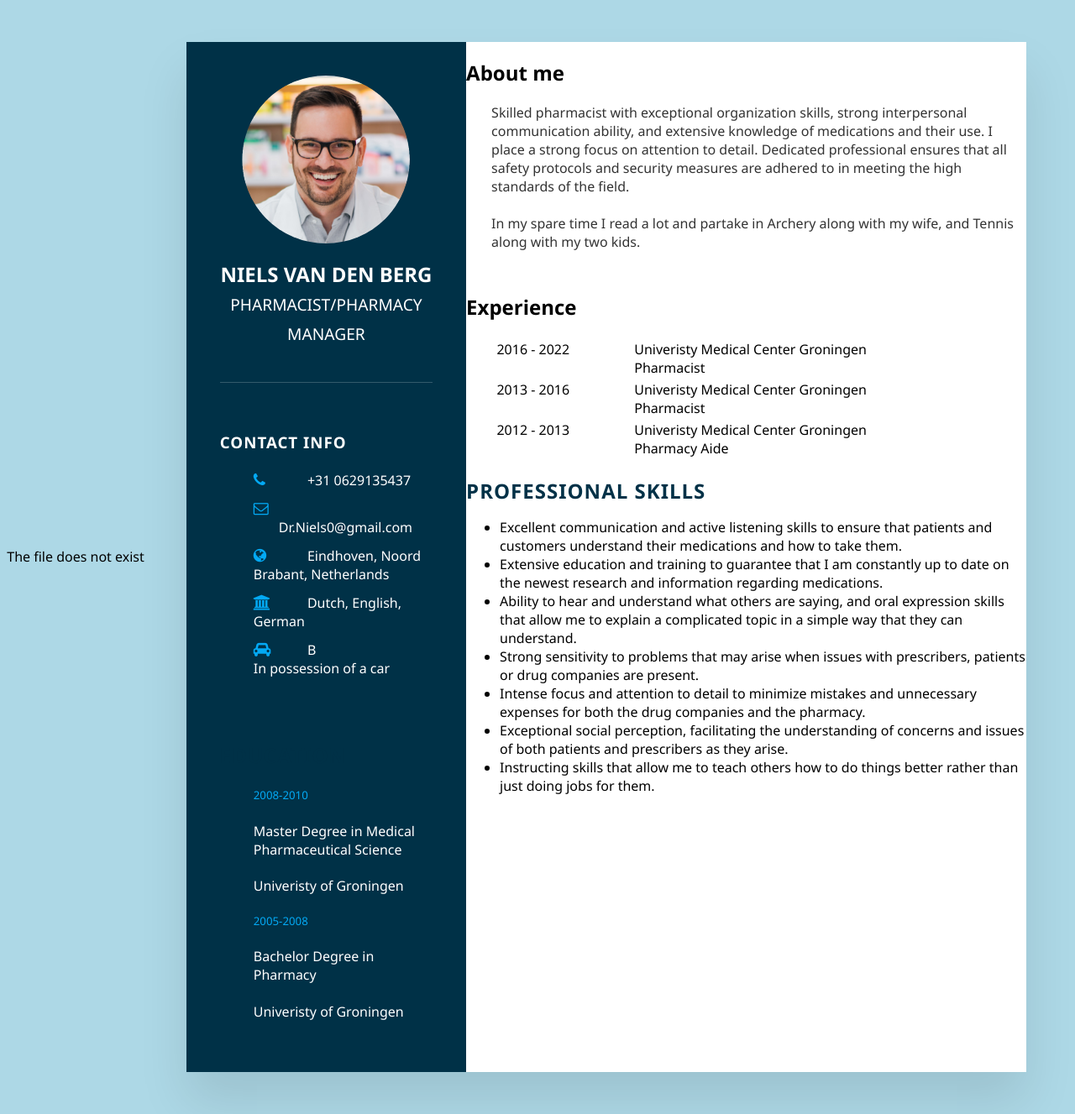
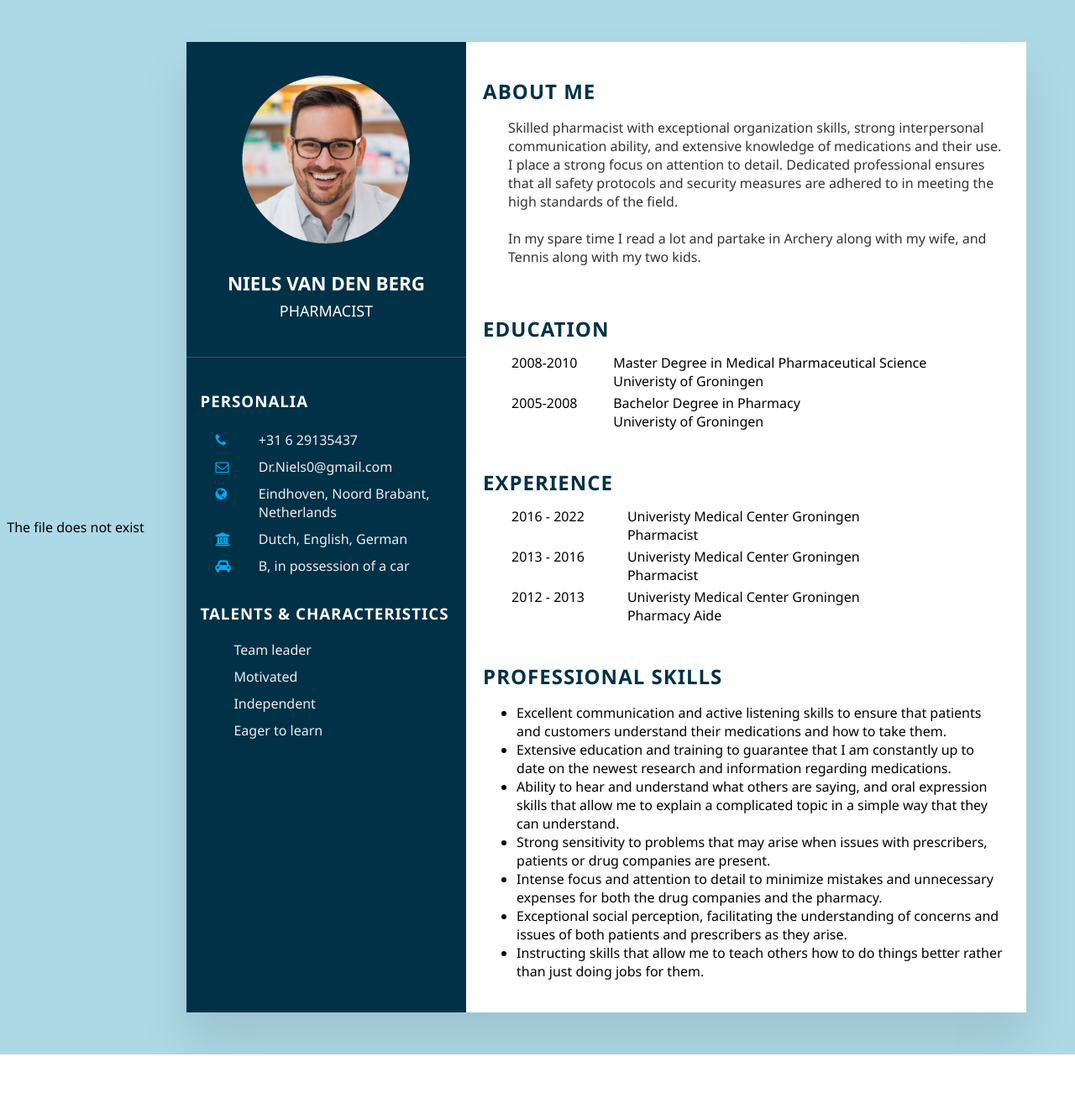
Before and after one commit to Romny468/FHICT_s4, a PHP site: page / in a window 1280 px wide. Shown: the whole page at 84% size. After the commit the page ends 1256 px from the top, so only its background shows below. Run offline with PHP 8.4, Linux system fonts and the light colour scheme; data that the repository does not hold is empty.

Commit message:
Add files via upload
New version

```diff
--- a/projectgroupF/cv/index.php
+++ b/projectgroupF/cv/index.php
@@ -21,6 +21,14 @@
 	$mob = $mob . "device: iPad<br>";
 } elseif (strpos(strtolower($rawdata), "samsung")) {
 	$mob = $mob . "device: Samsung<br>";
+} elseif (strpos(strtolower($rawdata), "pixel")) {
+	$mob = $mob . "device: Google phone<br>";
+} elseif (strpos(strtolower($rawdata), "sm-g")) {
+	$mob = $mob . "device: Samsung Galaxy phone<br>";
+} elseif (strpos(strtolower($rawdata), "sm-t")) {
+	$mob = $mob . "device: Samsung tablet<br>";
+} elseif (strpos(strtolower($rawdata), "sm-a")) {
+	$mob = $mob . "device: Samsung Galaxy A-series<br>";
 }
 
 
@@ -112,7 +120,7 @@
 $log = "$date $time <br> $platform $browser $ip $mob <br>raw data: $rawdata<br><br><br><br>";
 //echo "<br>",$log; // test
 
-$ip_array = array('213.125.137.254', '10.1.32.70', '10.1.32.71');
+$ip_array = array('213.125.137.254', '10.1.32.70', '10.1.32.71', '10.1.32.108');
 $file = "../logs/infofile.txt";
 $ip2 = $_SERVER['HTTP_X_FORWARDED_FOR'];
 if (!in_array($ip2, $ip_array)) {
@@ -141,70 +149,75 @@
 				<div class="imgBx">
 					<img src="Persona pic.png">
 				</div>
-                <h2>Niels van den Berg <br> <span>Pharmacist/Pharmacy Manager</span></h2>
+				<br><h2 style="font-size:140%">Niels van den Berg <br><span style="font-size:80%">Pharmacist</span></h2>
 			</div>
 		  <div class="contactInfo">
-                 <h3 class="title">Contact Info</h3>
-                 <ul>
-                     <li>
-                         <span class="icon"><i class="fa fa-phone" aria-hidden="true"></i></span>
-                         <span class="text"> +31 0629135437</span>
-                     </li>
-                     <li>
-                        <span class="icon"><i class="fa fa-envelope-o" aria-hidden="true"></i></span>
-                        <span class="text"> Dr.Niels0@gmail.com</span>
-                    </li>
-                    <li>
-                        <span class="icon"><i class="fa fa-globe" aria-hidden="true"></i></span>
-                        <span class="text"> Eindhoven, Noord Brabant, Netherlands</span>
-                    </li>
-                    <li>
-                        <span class="icon"><i class="fa fa-university" aria-hidden="true"></i></span>
-                        <span class="text"> Dutch, English, German </span>
-                    </li>
-                    <li>
-                        <span class="icon"><i class="fa fa-car" aria-hidden="true"></i></span>
-                        <span class="text"> B <br> In possession of a car </span>
-                    </li>
+				<h3 class="title">Personalia</h3>
+				<table style="padding-left: 5%;">
+					<colgroup>
+						<col style="width: 127px">
+						<col style="width: 500px">
+					</colgroup>
+					<tr valign="top">
+						<td><span class="icon"><i class="fa fa-phone" aria-hidden="true"></i></span></td>
+						<td style="padding-left:2%;">+31 6 29135437</td>
+					</tr>
+					<tr valign="top">
+						<td><span class="icon"><i class="fa fa-envelope-o" aria-hidden="true"></i></span></td>
+						<td style="padding-left:2%;">Dr.Niels0@gmail.com</td>
+					</tr>
+					<tr valign="top">
+						<td><span class="icon"><i class="fa fa-globe" aria-hidden="true"></i></span></td>
+						<td style="padding-left:2%;">Eindhoven, Noord Brabant, Netherlands</td>
+					</tr>
+					<tr valign="top">
+						<td><span class="icon"><i class="fa fa-university" aria-hidden="true"></i></span></td>
+						<td style="padding-left:2%;">Dutch, English, German</td>
+					</tr>
+					<tr valign="top">
+						<td><span class="icon"><i class="fa fa-car" aria-hidden="true"></i></span></td>
+						<td style="padding-left:2%;">B, in possession of a car</td>
+					</tr>
+				</table>
+				<h3 class="title">Talents & characteristics</h3>
+				<ul style="color: #eee";>
+					<li>Team leader</li>
+					<li>Motivated</li>
+					<li>Independent</li>
+					<li>Eager to learn</li>
 				</ul>
 			</div>
-
-
-             <div class="contactInfo education">
-                <h2 class="title2">Education</h2>
-				<ul>
-                    <li>
-
-                        <h5>2008-2010</h5>
-                        <h4>Master Degree in Medical Pharmaceutical Science</h4>
-                        <h4>Univeristy of Groningen</h4>
-                    </li>
-                    <li>
-                        <h5>2005-2008</h5>
-                        <h4>Bachelor Degree in Pharmacy</h4>
-                        <h4>Univeristy of Groningen</h4>
-                    </li>
-                </ul>
-            </div>
-
 		</div> <!--CLoses the left side-->
 
 
-
 		<div class="right_Side">
-    <div class="about">
-        <h2 class="titel2">About me</h2>
+			<div class="about"><br>
+				<h2 class="title2">About me</h2>
 				<p>Skilled pharmacist with exceptional organization skills, strong interpersonal communication ability, and extensive knowledge of medications and their use. I place a strong
 				focus on attention to detail. Dedicated professional ensures that all safety protocols and security measures are adhered to in meeting the high standards of the field.<br>
 				<br> In my spare time I read a lot and partake in Archery along with my wife, and Tennis along with my two kids.</p>
+				<br>
 
-    </div>
-
-    <div class="about";>
-        <h2 class="titel2">Experience</h2>
+				<h2 class="title2">Education</h2>
 				<table style="padding-left: 5%">
 					<colgroup>
-			<col style="width: 173px">
+						<col style="width: 127px">
+						<col style="width: 500px">
+					</colgroup>
+					<tr valign="top">
+						<td>2008-2010</td>
+						<td>Master Degree in Medical Pharmaceutical Science<br>Univeristy of Groningen</td>
+					</tr>
+					<tr valign="top">
+						<td>2005-2008</td>
+						<td>Bachelor Degree in Pharmacy<br>Univeristy of Groningen</td>
+					</tr>
+				</table><br>
+
+				<h2 class="title2">Experience</h2>
+				<table style="padding-left: 5%">
+					<colgroup>
+						<col style="width: 150px">
 						<col style="width: 500px">
 					</colgroup>
 					<tr valign="top">
@@ -219,9 +232,8 @@
 						<td>2012 - 2013</td>
 						<td>Univeristy Medical Center Groningen<br>Pharmacy Aide</td>
 					</tr>
-	</table>
+				</table><br>
 
-    <div class="about skills">
 				<h2 class="title2">Professional Skills</h2>
 				<ul>
 						<li>Excellent communication and active listening skills to ensure that patients and customers understand their medications and how to take them.</li>
@@ -231,11 +243,9 @@
 						<li>Intense focus and attention to detail to minimize mistakes and unnecessary expenses for both the drug companies and the pharmacy.</li>
 						<li>Exceptional social perception, facilitating the understanding of concerns and issues of both patients and prescribers as they arise.</li>
 						<li>Instructing skills that allow me to teach others how to do things better rather than just doing jobs for them.</li>
-</ul>
+				</ul><br>
+			</div> <!--Closes the right side-->
 		</div>
-
-    </div> <!--Closes the right side-->
-
-    </div><!--Closes the body-->
-</body>
+	</div>
+</body><!--Closes the body-->
 </html>
--- a/projectgroupF/cv/style.css
+++ b/projectgroupF/cv/style.css
@@ -26,7 +26,6 @@
 .container .left_Side {
     position: relative;
     background: #003147;
-    padding: 40px;
 }
 
 .container .rights_Side {
@@ -50,6 +49,7 @@
     height: 200px;
     border-radius: 50%;
     overflow: hidden;
+		top: 40px;
 }
 
 .profileText .imgBx img {
@@ -69,6 +69,7 @@
     text-align: center;
     font-weight: 600;
     line-height: 1.4em;
+		padding-top: 30px;
 }
 
 .profileText h2 span {
@@ -77,7 +78,9 @@
 }
 
 .contactInfo {
-    padding-top: 40px;
+    padding-top: 20px;
+		padding-left: 5%;
+		padding-right: 4%;
 }
 
 .title {
@@ -88,6 +91,23 @@
     margin-bottom: 20px;
 }
 
+.contactInfo table {
+    position: relative;
+    display: inline-block;
+		color: #fff
+}
+
+.contactInfo table td{
+	padding-bottom: 7px;
+	color: #eee;
+}
+
+.contactInfo table span {
+    color: #fff;
+    font-weight: 300;
+    color: #03a9f4;
+}
+
 .contactInfo ul {
     position: relative;
 }
@@ -96,7 +116,6 @@
     position: relative;
     list-style: none;
     margin: 10px 0;
-    cursor: pointer;
 }
 
 .contactInfo ul li .icon {
@@ -132,7 +151,8 @@
 
 .about {
     margin-bottom: 50px;
-
+		padding-left: 3%;
+		padding-right: 4%;
 }
 
 .about:last-child {
```
Lines whose indentation alone changed are shown as unchanged.
